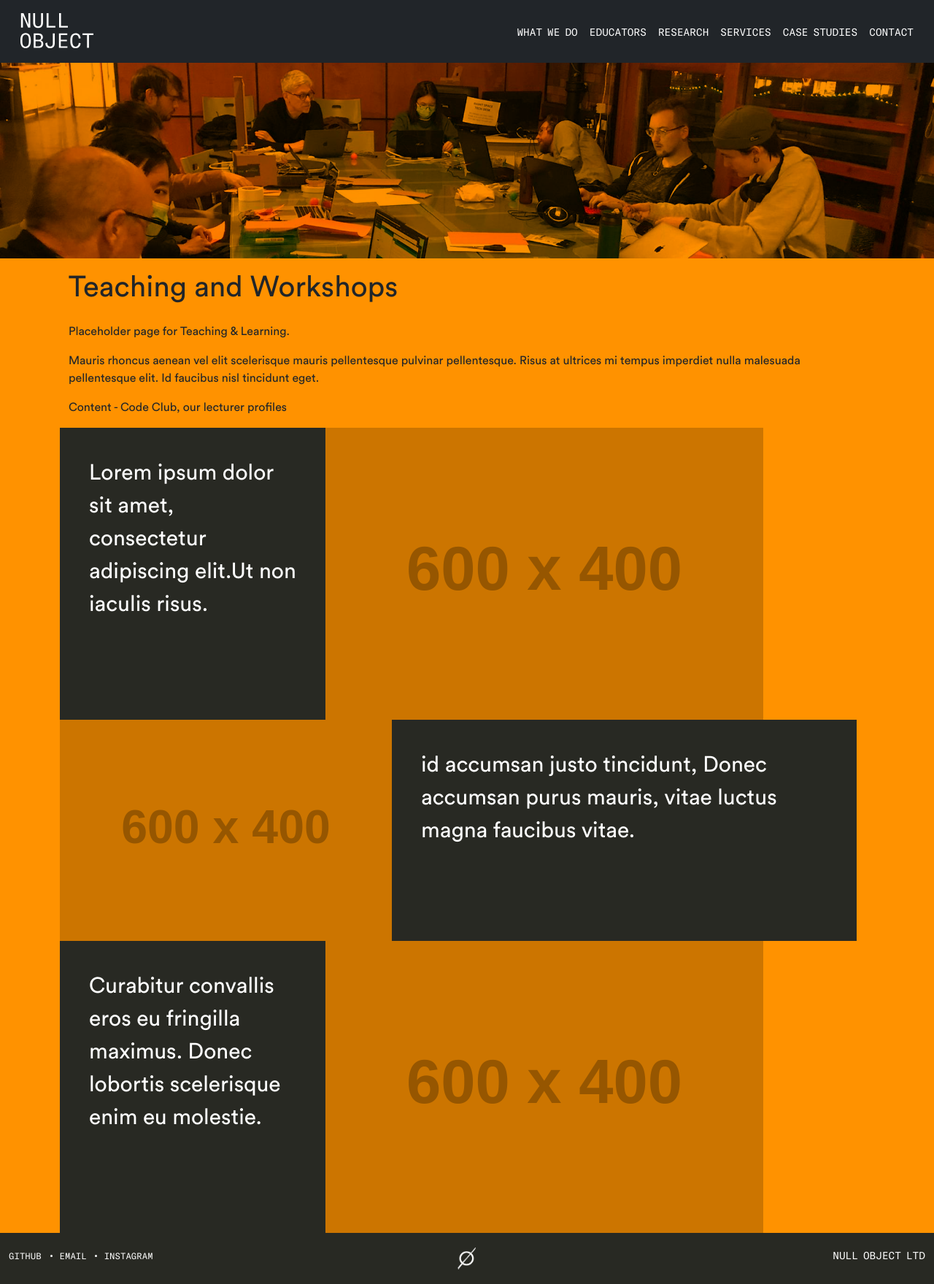
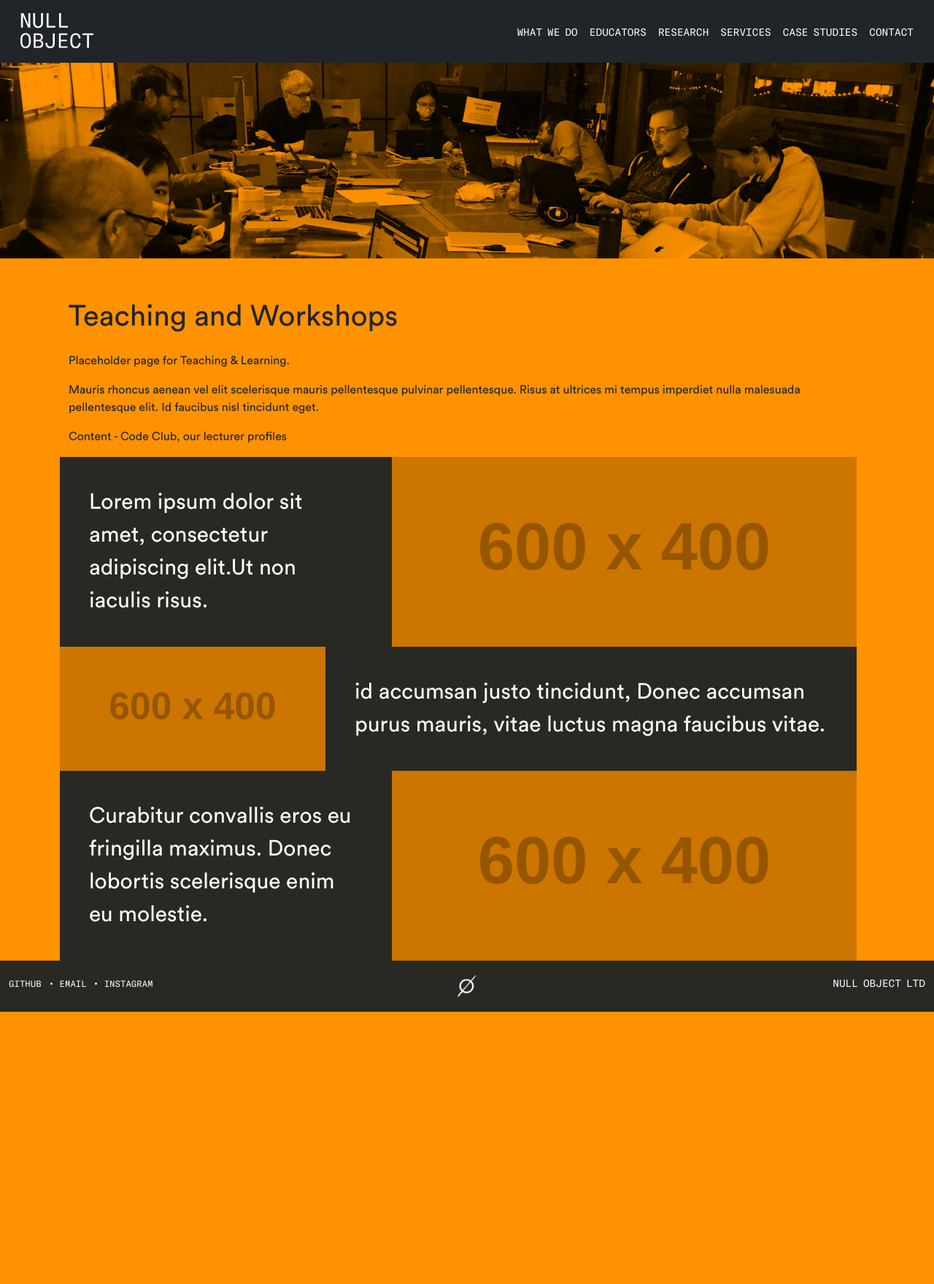
Before and after one commit to null-object-io/null-site, a Jekyll site: the page built from education.markdown, in a window 1280 px wide. Shown: the whole page at 73% size. Built offline with Jekyll 4.4.1, drawn with Linux system fonts in a browser that asks for light colours; after the commit the page ends 1386 px from its top, so only the background shows below that.

Commit message:
banner and bricks formatting

```diff
--- a/_includes/bricks.html
+++ b/_includes/bricks.html
@@ -23,34 +23,29 @@
   {% assign remainder = forloop.index | modulo:2 %}
 
   {% if remainder == 0 %}
-      <div class="col-12 col-md-5 bricks-image">
-        <div class="img-fluid {{ bg_color }}">
     <!-- if external image -->
     {% if post.image contains "https" %}
-                <img src={{ post.image }} alt="{{ post.title }}">
+      <div class="col-sml-12 col bricks-image" style="background-image: url( {{ post.image }} );">
     {% elsif post.image %}
       {% assign filename = "/assets/images/" | append: post.image %}
-                <img src={{ filename | relative_url }} alt="{{ post.title }}">
+      <div class="col bricks-image" style="background-image: url( {{ filename | relative_url }} );">
     {% endif %}
+
       </div>
-    </div>
-    <div class="col-12 col-md-7 null-slate bricks-text">
+      <div class="col-sml-12 col-lg-8 null-slate bricks-text">
           {{ post.education-subtitle }}
       </div>
   {% else %}
-    <div class="col-12 col-md-4 null-slate bricks-text">
+      <div class="col-sml-12 col-lg-5 null-slate bricks-text">
           {{ post.education-subtitle }}
       </div>
-    <div class="col-12 col-md-8 bricks-image">
-        <div class="img-fluid {{ bg_color }}">
       <!-- if external image -->
     {% if post.image contains "https" %}
-                <img src={{ post.image }} alt="{{ post.title }}">
+      <div class="col-sml-12 col bricks-image" style="background-image: url( {{ post.image }} );">
     {% elsif post.image %}
       {% assign filename = "/assets/images/" | append: post.image %}
-                <img src={{ filename | relative_url }} alt="{{ post.title }}">
+      <div class="col bricks-image" style="background-image: url( {{ filename | relative_url }} );">
     {% endif %}
-        </div>
       </div>
   {% endif %}
 
--- a/_includes/footer.html
+++ b/_includes/footer.html
@@ -1,9 +1,9 @@
 <footer class="mt-auto null-slate">
   <div class="container-fluid">
 
-    <div class="row text-left p20">
+    <div class="row p20">
 
-      <div class="col-md-4">
+      <div class="col-md-4 links">
         {% if site.github %}
         <a target="_blank" href="{{site.github}}"
           >Github</a>
@@ -22,13 +22,13 @@
         {% endif %}
       </div>
 
-      <div class="col-md-4 text-center">
+      <div class="col-md-4 logo text-center">
         <a class="" href={{"/" | relative_url}}>
           <img src= {{"/assets/images/ui/null-object-null-symbols-3-white-rgb.png" | relative_url}} alt="Null Object logo" width="25">
         </a>
       </div>
 
-      <div class="col-md-4 text-end">
+      <div class="col-md-4 copyright">
         {% if site.copyright %}
           {{site.copyright}}
         {% endif %}
--- a/_includes/head.html
+++ b/_includes/head.html
@@ -2,6 +2,7 @@
   <meta charset="utf-8" />
   <meta http-equiv="X-UA-Compatible" content="IE=edge" />
   <meta name="viewport" content="width=device-width, initial-scale=1" />
+  <meta name="theme-color" content="#000000" />
 
   {% seo %}
 
--- a/_sass/_custom.scss
+++ b/_sass/_custom.scss
@@ -63,9 +63,15 @@
 }
 
 .navbar-dark .navbar-toggler {
-	background: #000000;
-	border-color: transparent;
+	background: #282923;
+	border-color: #282923;
 
+}
+
+.navbar .navbar-toggler:focus {
+    text-decoration: none;
+    outline: 0;
+    box-shadow: none;
 }
 
 .navbar-brand {
@@ -103,6 +109,11 @@
 	mix-blend-mode: multiply;
 }
 
+// page headings
+.post-title {
+	padding-top: 40px;
+}
+
 // bricks
 .bricks {
 	color: #ffffff;
@@ -118,8 +129,10 @@
 	padding-right: 0 !important;
 }
 
-.bricks img {
+.bricks .bricks-image {
 	mix-blend-mode: multiply;
+	background-size: cover;
+	background-position: center;
 }
 
 // footer
@@ -132,6 +145,28 @@
 footer .col-md-6 {
 	padding-right: 1.75rem !important;
 	padding-left: 1.75rem !important;
+}
+
+footer .links {
+	text-align: left;
+}
+
+footer .copyright {
+	text-align: right;
+}
+
+
+
+@include media-query($on-palm) {
+    footer .links {
+		text-align: center;
+		padding-bottom: 15px;
+	}
+
+	footer .copyright {
+		text-align: center;
+		padding-top: 15px;
+	}
 }
 
 footer a, footer {
@@ -285,10 +320,22 @@
 	background: transparent;
 	padding: 10px 30px 10px 30px;
 	border-radius: 0;
-	border: 1px solid #000000;
-	color: #000000;
+	border: 1px solid #282923;
+	color: #282923;
 	font-size: 12px;
 	font-family: 'GT-America-Mono';
 	word-spacing: -.2ch;
 	text-transform: uppercase;
 }
+
+.btn-custom:hover {
+	background: #282923;
+	padding: 10px 30px 10px 30px;
+	border-radius: 0;
+	border: 1px solid #282923;
+	color: #ffffff;
+	font-size: 12px;
+	font-family: 'GT-America-Mono';
+	word-spacing: -.2ch;
+	text-transform: uppercase;
+}
--- a/education.markdown
+++ b/education.markdown
@@ -3,7 +3,7 @@
 title: Teaching and Workshops
 permalink: /education/
 section: education
-banner: code-club-banner.jpg
+banner: code-club-banner-bw.jpg
 ---
 
 Placeholder page for Teaching & Learning.
--- a/research.markdown
+++ b/research.markdown
@@ -3,7 +3,7 @@
 title: Our Research
 permalink: /research/
 section: research
-banner: MACHINE IN THE MIDDLE - STEVE DAVIS-3.jpg
+banner: mitm-banner-bw.jpg
 ---
 
 Placeholder page for our research. Lorem ipsum dolor sit amet, consectetur adipiscing elit, sed do eiusmod tempor incididunt ut labore et dolore magna aliqua. Vestibulum morbi blandit cursus risus at ultrices mi tempus. Tincidunt praesent semper feugiat nibh sed pulvinar proin gravida hendrerit. Mauris rhoncus aenean vel elit scelerisque mauris pellentesque pulvinar pellentesque. Risus at ultrices mi tempus imperdiet nulla malesuada pellentesque elit. Id faucibus nisl tincidunt eget.
```
Also changed, not shown: assets/images/code-club-banner-bw.jpg (added), assets/images/mitm-banner-bw.jpg (added). Lines whose indentation alone changed are shown as unchanged.
